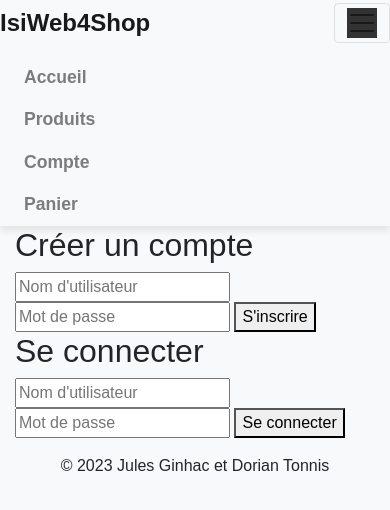
After one commit to Dorian-T/ISIWeb4Shop, a PHP site: template view/Login.twig in a window 390 px wide, after a click that opens the changed part. The commit adds this page. Shown: the top 510 px of the page. Run offline with PHP 8.4, Linux system fonts and the light colour scheme; the template is opened without the code that fills it, so the values that code supplies are empty; some libraries are stand-ins or nearby versions.

Commit message:
Avancement du projet Page d'accueil : OK Page produits: problème de connexion à la base de données Page login: juste le formulaire

```diff
--- a/Style/Style.css
+++ b/Style/Style.css
@@ -14,154 +14,36 @@ body {
 */
 .navbar {
     padding: 0;
+    background-color: #ffffff;
+    box-shadow: 0 4px 8px rgba(0, 0, 0, 0.1);
 }
 
-  .navbar ul {
-    margin: 0;
-    padding: 0;
-    display: flex;
-    list-style: none;
-    align-items: center;
+.navbar-brand {
+    font-size: 1.5rem;
+    font-weight: bold;
+    color: #333333;
 }
 
-  .navbar li {
-    position: relative;
+.navbar-nav {
+    margin-left: auto;
 }
 
-  .navbar a,
-  .navbar a:focus {
-    display: flex;
-    align-items: center;
-    justify-content: space-between;
-    padding: 10px 0 10px 30px;
-    font-family: "Nunito", sans-serif;
-    font-size: 16px;
-    font-weight: 700;
-    color: #013289;
-    white-space: nowrap;
-    transition: 0.3s;
+.nav-link {
+    font-size: 1.1rem;
+    font-weight: bold;
+    color: #333333;
+    margin-left: 1.5rem;
 }
 
-  .navbar a i,
-  .navbar a:focus i {
-    font-size: 12px;
-    line-height: 0;
-    margin-left: 5px;
+.nav-link:hover {
+    color: #333333;
 }
 
-  .navbar a:hover,
-  .navbar .active,
-  .navbar .active:focus,
-  .navbar li:hover>a {
-    color: #4154f1;
+.navbar-toggler-icon {
+    background-color: #333333;
 }
 
-  .navbar .getstarted,
-  .navbar .getstarted:focus {
-    background: #4154f1;
-    padding: 8px 20px;
-    margin-left: 30px;
-    border-radius: 4px;
-    color: #fff;
-  }
-
-  .navbar .getstarted:hover,
-  .navbar .getstarted:focus:hover {
-    color: #fff;
-    background: #5969f3;
-  }
-
-  .navbar .dropdown ul {
-    display: block;
-    position: absolute;
-    left: 14px;
-    top: calc(100% + 30px);
-    margin: 0;
-    padding: 10px 0;
-    z-index: 99;
-    opacity: 0;
-    visibility: hidden;
-    background: #fff;
-    box-shadow: 0px 0px 30px rgba(127, 137, 161, 0.25);
-    transition: 0.3s;
-    border-radius: 4px;
-  }
-
-  .navbar .dropdown ul li {
-    min-width: 200px;
-  }
-
-  .navbar .dropdown ul a {
-    padding: 10px 20px;
-    font-size: 15px;
-    text-transform: none;
-    font-weight: 600;
-  }
-
-  .navbar .dropdown ul a i {
-    font-size: 12px;
-  }
-
-  .navbar .dropdown ul a:hover,
-  .navbar .dropdown ul .active:hover,
-  .navbar .dropdown ul li:hover>a {
-    color: #4154f1;
-  }
-
-  .navbar .dropdown:hover>ul {
-    opacity: 1;
-    top: 100%;
-    visibility: visible;
-  }
-
-  .navbar .megamenu {
-    position: static;
-  }
-
-  .navbar .megamenu ul {
-    margin-top: 5px;
-    right: 0;
-    padding: 10px;
-    display: flex;
-  }
-
-  .navbar .megamenu ul li {
-    flex: 1;
-  }
-
-  .navbar .megamenu ul li a,
-  .navbar .megamenu ul li:hover>a {
-    color: #013289;
-  }
-
-  .navbar .megamenu ul li a:hover,
-  .navbar .megamenu ul li .active,
-  .navbar .megamenu ul li .active:hover {
-    color: #4154f1;
-  }
-
-  .navbar .dropdown .dropdown ul {
-    top: 0;
-    left: calc(100% - 30px);
-    visibility: hidden;
-  }
-
-  .navbar .dropdown .dropdown:hover>ul {
-    opacity: 1;
-    top: 0;
-    left: 100%;
-    visibility: visible;
-  }
-
-  @media (max-width: 1366px) {
-    .navbar .dropdown .dropdown ul {
-      left: -90%;
-    }
-
-    .navbar .dropdown .dropdown:hover>ul {
-      left: -100%;
-    }
-  }
+/**
 
 /* Hero Section Styles */
 .container-fluid {
@@ -191,7 +73,6 @@ body {
 footer {
     background-color: #ffffff;
     padding: 1rem;
-    position: fixed;
     bottom: 0;
     width: 100%;
 }
--- a/models/inc/config-bd.php
+++ /dev/null
@@ -1,6 +0,0 @@
-<?php
-	define('SERVEUR', 'localhost');
-	define('UTILISATEUR', 'root');
-	define('MOTDEPASSE', '');
-	define('BDD', 'web4shop');
-?>
--- a/models/inc/includes.php
+++ /dev/null
@@ -1,4 +0,0 @@
-<?php
-	$connexion = null;
-
-?>
--- /dev/null
+++ b/view/Login.twig
@@ -0,0 +1,71 @@
+<!DOCTYPE html>
+<html lang="en">
+
+<head>
+    <meta charset="UTF-8">
+    <meta name="viewport" content="width=device-width, initial-scale=1.0">
+    <title>{{ IsiWeb4Shop}}</title>
+    <link rel="stylesheet" href="https://stackpath.bootstrapcdn.com/bootstrap/4.3.1/css/bootstrap.min.css">
+    <link rel="stylesheet" href="../Style/Style.css">
+</head>
+
+<body>
+
+    <!-- Navigation -->
+    <nav class="navbar navbar-expand-lg navbar-light bg-light">
+        <a class="navbar-brand" href="#">IsiWeb4Shop</a>
+        <button class="navbar-toggler" type="button" data-toggle="collapse" data-target="#navbarNav"
+            aria-controls="navbarNav" aria-expanded="false" aria-label="Toggle navigation">
+            <span class="navbar-toggler-icon"></span>
+        </button>
+        <div class="collapse navbar-collapse" id="navbarNav">
+            <ul class="navbar-nav ml-auto">
+                <li class="nav-item">
+                    <a class="nav-link" href="Home.twig">Accueil</a>
+                </li>
+                <li class="nav-item">
+                    <a class="nav-link" href="Produits.twig">Produits</a>
+                </li>
+                <li class="nav-item">
+                    <a class="nav-link" href="Login.twig">Compte</a>
+                </li>
+                <li class="nav-item">
+                    <a class="nav-link" href="Panier.twig">Panier</a>
+                </li>
+            </ul>
+        </div>
+
+    </nav>
+
+    <!-- Content -->
+    <div class="container">
+
+        <h2>Créer un compte</h2>
+        <form action="" method="post">
+            <input type="text" name="username" placeholder="Nom d'utilisateur" required>
+            <input type="password" name="password" placeholder="Mot de passe" required>
+            <button type="submit" name="register">S'inscrire</button>
+        </form>
+
+        <h2>Se connecter</h2>
+        <form action="" method="post">
+            <input type="text" name="username" placeholder="Nom d'utilisateur" required>
+            <input type="password" name="password" placeholder="Mot de passe" required>
+            <button type="submit" name="login">Se connecter</button>
+        </form>
+
+        <!-- Footer -->
+        <footer class="bg-light text-center py-3">
+            <p>&copy; 2023 Jules Ginhac et Dorian Tonnis</p>
+        </footer>
+
+    </div>
+
+    <!-- Bootstrap JS, assurez-vous d'inclure jQuery et Popper.js si nécessaire -->
+    <script src="https://code.jquery.com/jquery-3.2.1.slim.min.js"></script>
+    <script src="https://cdnjs.cloudflare.com/ajax/libs/popper.js/1.12.9/umd/popper.min.js"></script>
+    <script src="https://maxcdn.bootstrapcdn.com/bootstrap/4.0.0/js/bootstrap.min.js"></script>
+
+</body>
+
+</html>
```
Also changed, not shown: controleurs/Login_controleur.php (+5 -6 lines), controleurs/Produits_controleur.php (+19 -9 lines), models/connect.php (added, +7 -0 lines), models/model.php (+35 -25 lines), view/Home.twig (added, +63 -0 lines), view/Login.html.twig (deleted, +0 -70 lines), view/Produits.html.twig (deleted, +0 -112 lines), view/Produits.twig (renamed from view/Home.html.twig, +34 -11 lines). Lines whose indentation alone changed are shown as unchanged.
